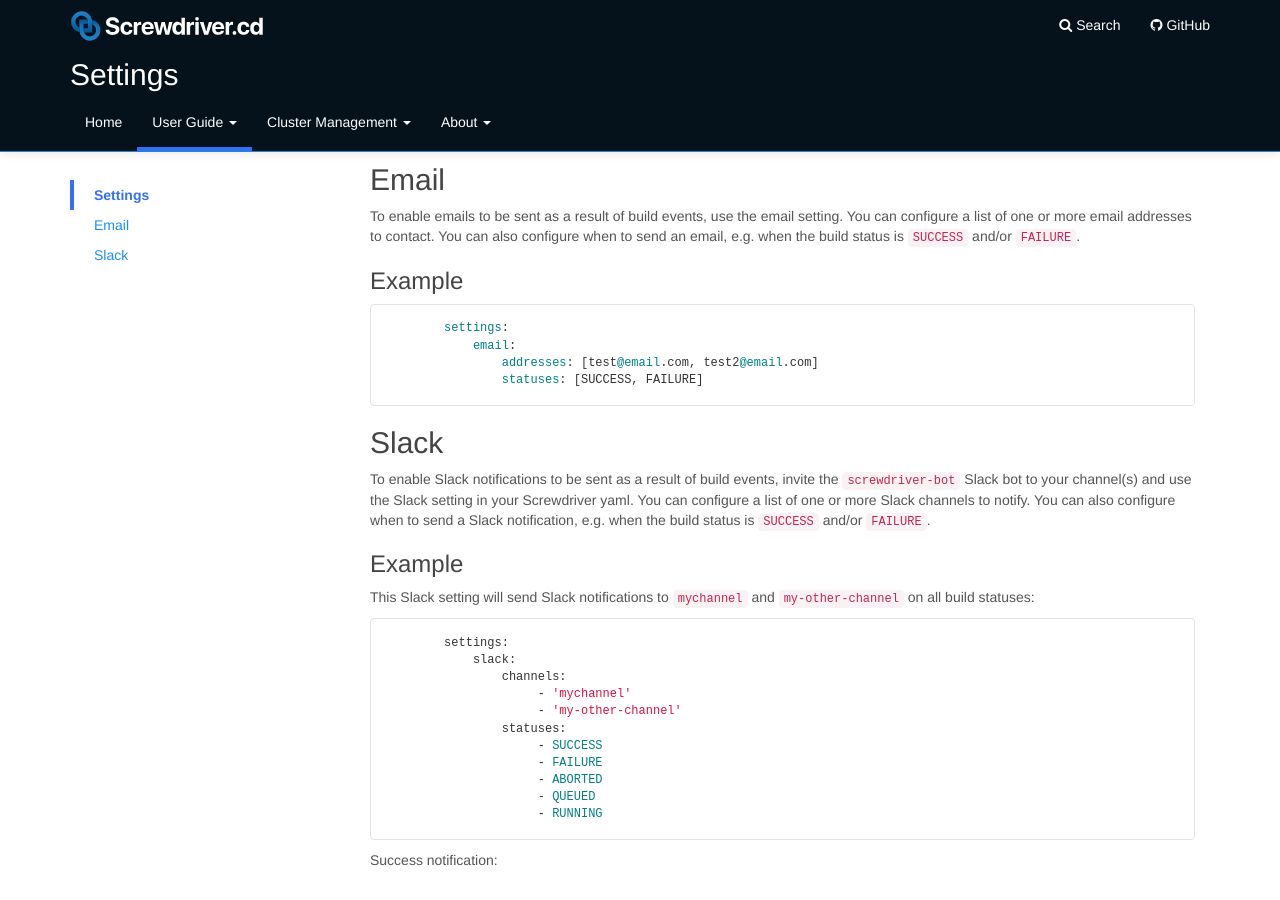
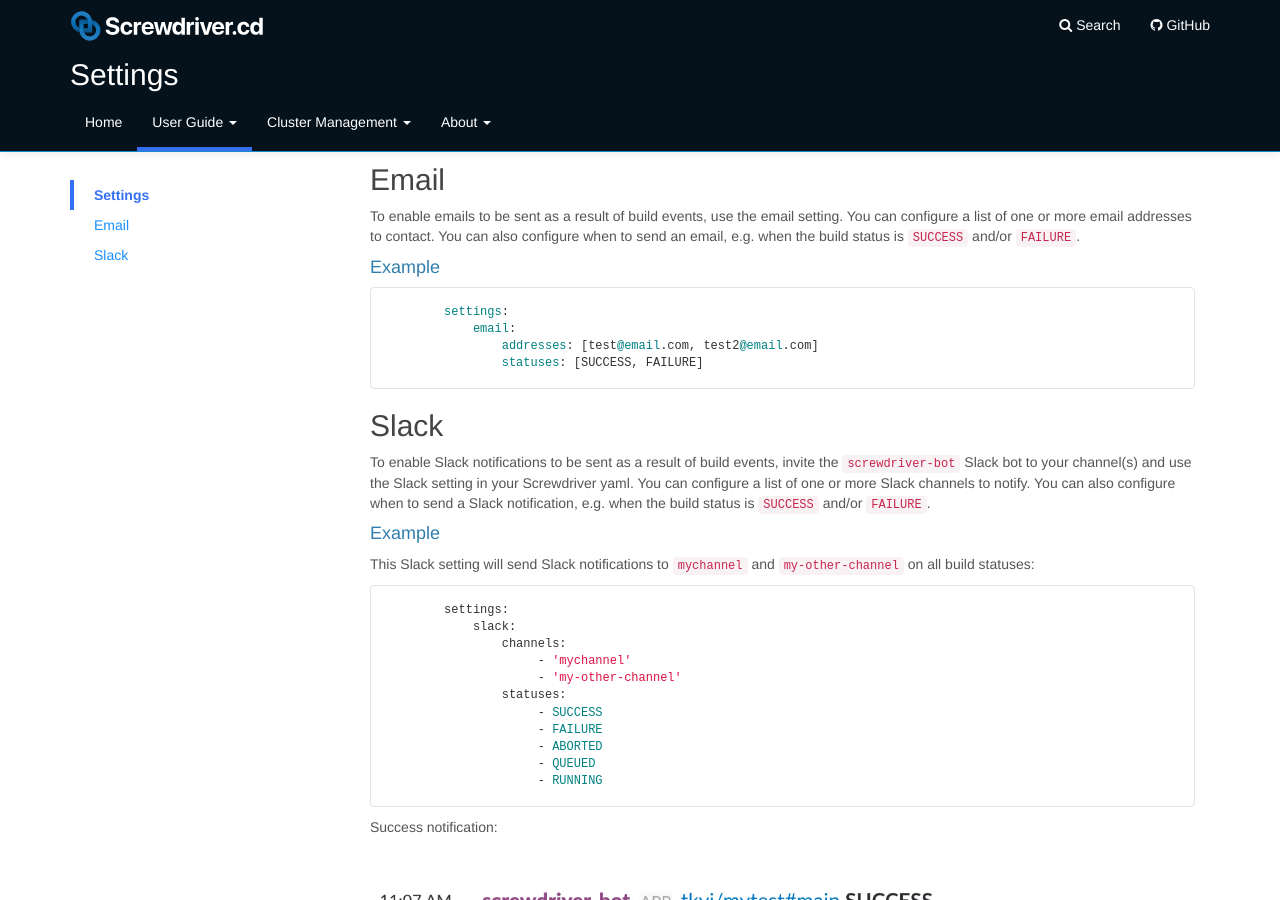
Before and after one commit to screwdriver-cd/guide, a Jekyll site: the page built from docs/user-guide/configuration/settings.md, in a window 1280 px wide and 900 px high, scrolled down 511 px. Built offline with Jekyll 4.4.1, drawn with Linux system fonts in a browser that asks for light colours.

Commit message:
fix: Formatting

````diff
--- a/docs/user-guide/configuration/settings.md
+++ b/docs/user-guide/configuration/settings.md
@@ -42,7 +42,7 @@ jobs:
 To enable emails to be sent as a result of build events, use the email setting.
 You can configure a list of one or more email addresses to contact. You can also configure when to send an email, e.g. when the build status is `SUCCESS` and/or `FAILURE`.
 
-### Example
+#### Example
 ```
         settings:
             email:
@@ -54,7 +54,7 @@ You can configure a list of one or more email addresses to contact. You can also
 To enable Slack notifications to be sent as a result of build events, invite the `screwdriver-bot` Slack bot to your channel(s) and use the Slack setting in your Screwdriver yaml.
 You can configure a list of one or more Slack channels to notify. You can also configure when to send a Slack notification, e.g. when the build status is `SUCCESS` and/or `FAILURE`.
 
-### Example
+#### Example
 
 This Slack setting will send Slack notifications to `mychannel` and `my-other-channel` on all build statuses:
 
````
Also changed, not shown: docs/user-guide/configuration/annotations.md (+1 -1 lines), docs/user-guide/configuration/environment.md (+1 -1 lines), docs/user-guide/configuration/jobconfiguration.md (+1 -1 lines).
